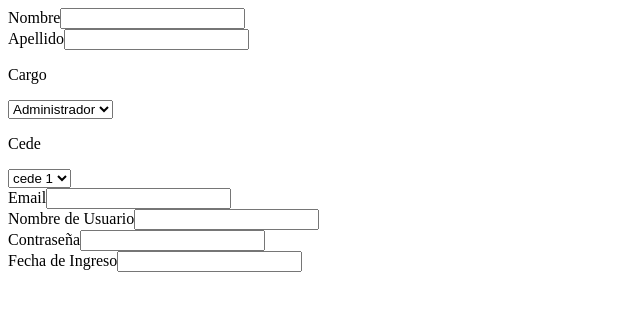
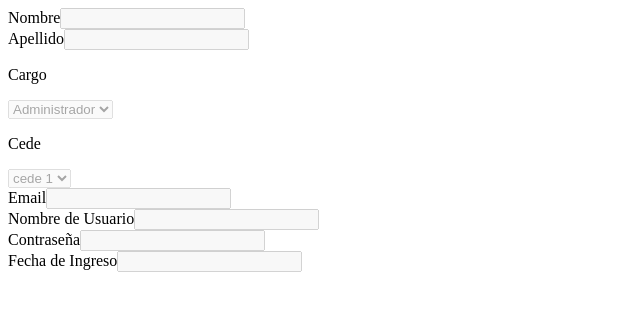
Before and after one commit to chellysA/admin-bussines, a Next.js app: page /usuarios/1165616/detalles in a window 1280 px wide. Shown: the top 310 px of the page, without its empty margins (0-640 px from the left). Built offline with nearby package versions, Linux system fonts and the light colour scheme.

Commit message:
dev: added form in Details

```diff
--- a/app/(dashboard)/usuarios/[id]/detalles/page.tsx
+++ b/app/(dashboard)/usuarios/[id]/detalles/page.tsx
@@ -3,7 +3,7 @@ import UsersForm from "../../components/usersForm";
 const Details = () => {
   return (
     <div className="mt-10">
-      <UsersForm />
+      <UsersForm isReadOnly />
     </div>
   );
 };
--- a/app/(dashboard)/usuarios/components/usersForm.tsx
+++ b/app/(dashboard)/usuarios/components/usersForm.tsx
@@ -1,28 +1,38 @@
 import InputField from "@/components/fields/InputField";
 import Select from "@/components/select";
 
-const UsersForm = () => {
+type Props = {
+  isReadOnly?: boolean;
+};
+
+const UsersForm = (isReadOnly: Props) => {
   return (
+    <form>
       <div className="grid grid-cols-1 sm:grid-cols-2 md:grid-cols-3 gap-4 gap-y-8">
-      <InputField label="Nombre" />
-      <InputField label="Apellido" />
+        <InputField label="Nombre" disabled={isReadOnly && true} />
+        <InputField label="Apellido" disabled={isReadOnly && true} />
         <div>
           <p className="mb-3 ml-3 text-sm text-navy-700 dark:text-white font-bold">
             Cargo
           </p>
-        <Select label="Administrador" options={[]} />
+          <Select
+            label="Administrador"
+            options={[]}
+            disabled={isReadOnly && true}
+          />
         </div>
         <div>
           <p className="mb-3 ml-3 text-sm text-navy-700 dark:text-white font-bold">
             Cede
           </p>
-        <Select label="cede 1" options={[]} />
+          <Select label="cede 1" options={[]} disabled={isReadOnly && true} />
         </div>
-      <InputField label="Email" />
-      <InputField label="Nombre de Usuario" />
-      <InputField label="Contraseña" />
-      <InputField label="Fecha de Ingreso" />
+        <InputField label="Email" disabled={isReadOnly && true} />
+        <InputField label="Nombre de Usuario" disabled={isReadOnly && true} />
+        <InputField label="Contraseña" disabled={isReadOnly && true} />
+        <InputField label="Fecha de Ingreso" disabled={isReadOnly && true} />
       </div>
+    </form>
   );
 };
 export default UsersForm;
--- a/components/select/index.tsx
+++ b/components/select/index.tsx
@@ -39,6 +39,7 @@ const Select = ({
             ? "border-green-500 text-green-500 placeholder:text-green-500 dark:!border-green-400 dark:!text-green-400 dark:placeholder:!text-green-400"
             : "border-gray-200 dark:border-white/10 focus:border-blueSecondary dark:focus:border-blueSecondary dark:text-white"
         }`}
+        disabled={disabled}
       >
         <option
           value=""
```
Lines whose indentation alone changed are shown as unchanged.
